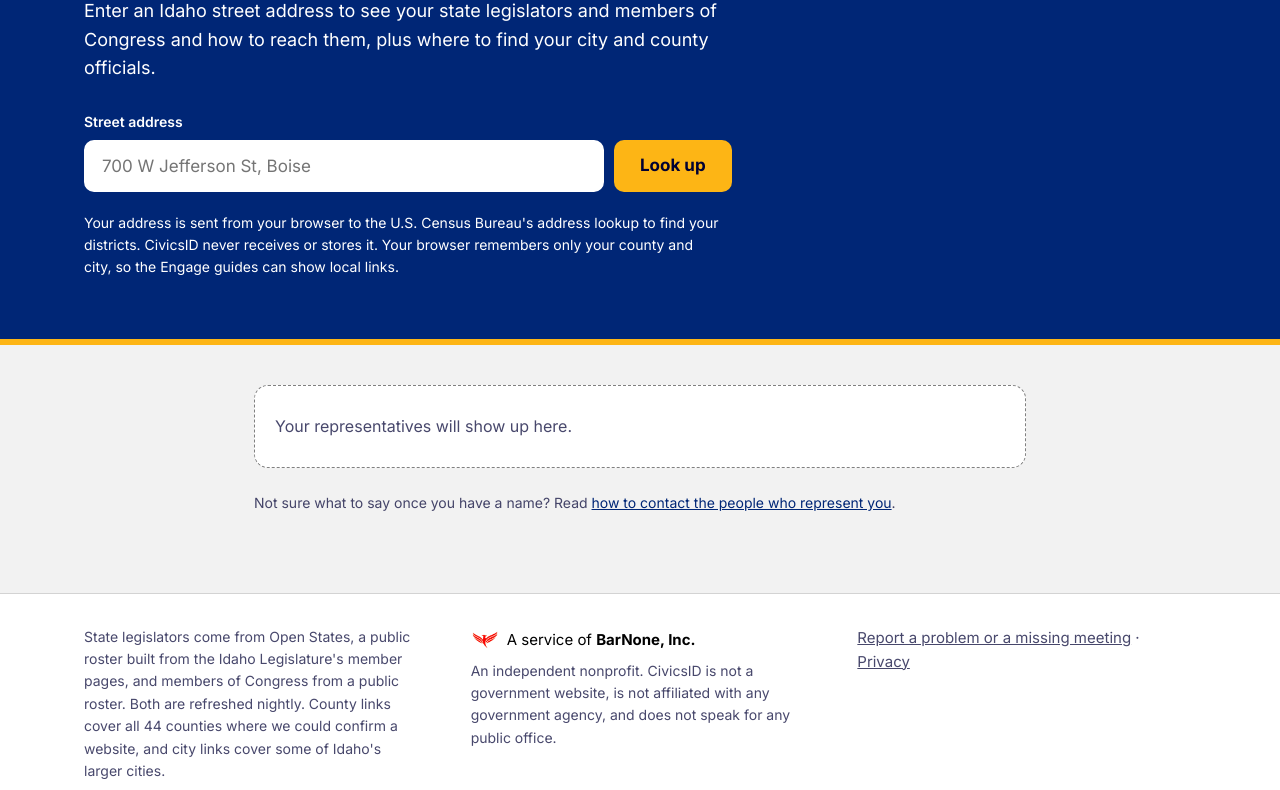
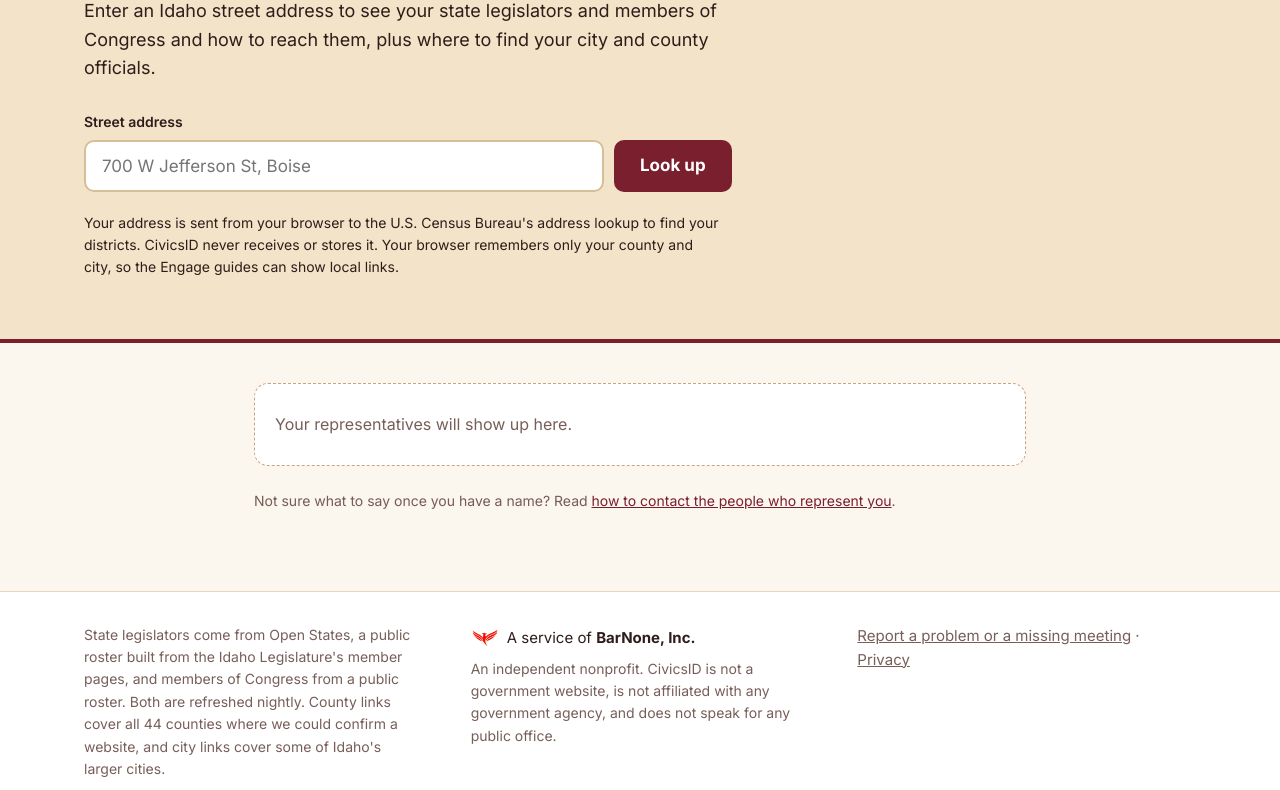
Before and after one commit to davidmorganlund-oss/CivicsID, a plain HTML site: page site/reps.html in a window 1280 px wide. Shown: the part 253-1043 px from the top of the page. Drawn offline with Linux system fonts and the light colour scheme.

Commit message:
Wheat palette: garnet accents on wheat and cream, warm dark mode
Not live: on its own branch until the palette is chosen. Theme color,
manifest, icons and share cards still to update when it is.

Co-Authored-By: Claude Opus 5.5 <noreply@anthropic.com>
Claude-Session: https://claude.ai/code/session_01VmF1YM56KS5HHQePJJg9AK

```diff
--- a/site/styles.css
+++ b/site/styles.css
@@ -9,43 +9,50 @@
 @font-face { font-family: "Barlow Condensed"; font-style: normal; font-weight: 600; font-display: swap; src: url("fonts/barlow-condensed-latin-600-normal.woff2") format("woff2"); }
 
 :root {
-  /* CivicsID palette and type, from the brand sheet David supplied (November 2026).
-     Blue #002676 and gold #FDB515 lead; the secondary blues, golds and rose add depth.
-     Gold is never used for text on white: it sits behind dark blue text or on blue. */
-  --blue: #002676; --blue-dark: #010133; --blue-medium: #004AAE; --blue-light: #9FD1FF;
-  --gold: #FDB515; --gold-dark: #FC9313; --gold-light: #FFE88D;
-  --rose-dark: #770747; --rose-light: #FFCFE5; --grey-light: #F2F2F2; --grey-dark: #808080;
+  /* CivicsID palette, November 2026: garnet (Idaho's state gem) as the accent,
+     on wheat and cream, with tan as a second accent. Garnet is for text, links,
+     buttons and rules; wheat and cream carry the large areas. */
+  --garnet: #7A1F2E; --garnet-dark: #5C1522; --garnet-medium: #9E2B3E; --garnet-light: #F2D7DB;
+  --wheat: #F3E3C8; --wheat-light: #F6EBDA; --tan: #B8874A; --tan-light: #D8BE98; --cream: #FBF6EE;
 
-  --ground: var(--grey-light); --ink: #000000; --petrol: var(--blue); --muted: rgb(1 1 51 / 0.72);
-  --line: rgb(128 128 128 / 0.35); --chip-line: var(--grey-dark); --tint: rgb(159 209 255 / 0.3); --card: #FFFFFF;
-  --accent: var(--gold); --accent-soft: var(--gold-light); --accent-ink: var(--blue-dark);
-  --alert-soft: var(--rose-light); --alert-ink: var(--rose-dark);
-  --focus: var(--blue-medium);
-  --hero-bg: var(--blue); --hero-rule: var(--gold); --hero-accent: var(--gold); --hero-accent-ink: var(--blue-dark);
-  --brand-accent: var(--gold-dark); --brand-blue: var(--blue); --brand-navy: var(--blue-dark);
+  --ground: var(--cream); --ink: #2E1D1A; --petrol: var(--garnet); --muted: rgb(74 40 34 / 0.75);
+  --line: rgb(184 135 74 / 0.35); --chip-line: #C9A57A; --tint: var(--wheat-light); --card: #FFFFFF;
+  --accent: var(--garnet); --accent-soft: var(--wheat-light); --accent-ink: var(--garnet-dark);
+  --alert-soft: var(--garnet-light); --alert-ink: var(--garnet);
+  --focus: var(--garnet-medium);
+  --hero-bg: var(--wheat); --hero-ink: #2E1D1A; --hero-heading: var(--garnet-dark); --hero-rule: var(--garnet);
+  --hero-accent: #8A5A22; --field-line: var(--tan-light);
+  --btn-bg: var(--garnet); --btn-ink: #FFFFFF;
+  --brand-accent: var(--tan); --brand-navy: var(--garnet-dark); --notice-focus: var(--wheat);
   --sans: "Inter", Arial, system-ui, sans-serif;
   --display: "Source Serif 4", "Times New Roman", Times, serif;
   --condensed: "Barlow Condensed", "Arial Narrow", Arial, sans-serif;
 }
 @media (prefers-color-scheme: dark) {
   :root:not([data-theme="light"]) {
-    --ground: #010133; --ink: #FFFFFF; --petrol: #9FD1FF; --muted: rgb(255 255 255 / 0.76);
-    --line: rgb(159 209 255 / 0.28); --chip-line: rgb(159 209 255 / 0.5); --tint: rgb(159 209 255 / 0.14); --card: #06104F;
-    --accent: #FDB515; --accent-soft: rgb(253 181 21 / 0.18); --accent-ink: #FFE88D;
-    --alert-soft: rgb(255 207 229 / 0.16); --alert-ink: #FFCFE5; --focus: #FDB515; --brand-accent: #FDB515;
+    --ground: #1C1311; --ink: #F7EFE5; --petrol: #F2B8C1; --muted: rgb(247 239 229 / 0.76);
+    --line: rgb(216 190 152 / 0.25); --chip-line: rgb(216 190 152 / 0.5); --tint: rgb(216 190 152 / 0.12); --card: #281B18;
+    --accent: #E3C08F; --accent-soft: rgb(227 192 143 / 0.16); --accent-ink: #F3E3C8;
+    --alert-soft: rgb(242 184 193 / 0.16); --alert-ink: #F2B8C1; --focus: #E3C08F;
+    --hero-bg: #2A1A17; --hero-ink: #F7EFE5; --hero-heading: #F3E3C8; --hero-rule: #9E2B3E;
+    --hero-accent: #E3C08F; --field-line: rgb(216 190 152 / 0.5);
+    --btn-bg: #9E2B3E; --btn-ink: #FFFFFF; --brand-accent: #E3C08F; --brand-navy: #3B1219;
   }
 }
 :root[data-theme="dark"] {
-  --ground: #010133; --ink: #FFFFFF; --petrol: #9FD1FF; --muted: rgb(255 255 255 / 0.76);
-  --line: rgb(159 209 255 / 0.28); --chip-line: rgb(159 209 255 / 0.5); --tint: rgb(159 209 255 / 0.14); --card: #06104F;
-  --accent: #FDB515; --accent-soft: rgb(253 181 21 / 0.18); --accent-ink: #FFE88D;
-  --alert-soft: rgb(255 207 229 / 0.16); --alert-ink: #FFCFE5; --focus: #FDB515; --brand-accent: #FDB515;
+  --ground: #1C1311; --ink: #F7EFE5; --petrol: #F2B8C1; --muted: rgb(247 239 229 / 0.76);
+  --line: rgb(216 190 152 / 0.25); --chip-line: rgb(216 190 152 / 0.5); --tint: rgb(216 190 152 / 0.12); --card: #281B18;
+  --accent: #E3C08F; --accent-soft: rgb(227 192 143 / 0.16); --accent-ink: #F3E3C8;
+  --alert-soft: rgb(242 184 193 / 0.16); --alert-ink: #F2B8C1; --focus: #E3C08F;
+  --hero-bg: #2A1A17; --hero-ink: #F7EFE5; --hero-heading: #F3E3C8; --hero-rule: #9E2B3E;
+  --hero-accent: #E3C08F; --field-line: rgb(216 190 152 / 0.5);
+  --btn-bg: #9E2B3E; --btn-ink: #FFFFFF; --brand-accent: #E3C08F; --brand-navy: #3B1219;
 }
 * { box-sizing: border-box; }
 body { margin: 0; background: var(--ground); color: var(--ink); font: 16px/1.6 var(--sans); }
 a { color: var(--petrol); } a:hover { opacity: 0.8; }
 :focus-visible { outline: 3px solid var(--focus); outline-offset: 2px; }
-.hero :focus-visible, .notice :focus-visible { outline-color: var(--hero-accent); }
+.notice :focus-visible { outline-color: var(--notice-focus); }
 .hero.plain :focus-visible { outline-color: var(--focus); }
 .wrap { max-width: 1160px; margin: 0 auto; padding-inline: 24px; }
 .notice { background: var(--brand-navy); color: #fff; font-size: 13px; padding: 8px 24px; text-align: center; }
@@ -60,17 +67,18 @@ a { color: var(--petrol); } a:hover { opacity: 0.8; }
 .top nav a { padding: 10px 12px; font-family: var(--condensed); font-size: 18px; letter-spacing: 0.03em; text-transform: uppercase; font-weight: 500; text-decoration: none; color: var(--muted); border-bottom: 3px solid transparent; }
 .top nav a[aria-current="page"] { font-weight: 600; color: var(--petrol); border-bottom-color: var(--accent); }
 
-.hero { background: var(--hero-bg); color: #fff; border-bottom: 6px solid var(--hero-rule); }
+.hero { background: var(--hero-bg); color: var(--hero-ink); border-bottom: 4px solid var(--hero-rule); }
+.hero:not(.plain) h1 { color: var(--hero-heading); }
 .hero .wrap { padding-block: 56px 60px; display: flex; flex-direction: column; gap: 20px; }
 h1 { margin: 0; font-family: var(--display); font-weight: 700; font-size: clamp(2.1rem, 5vw, 3.25rem); line-height: 1.08; letter-spacing: -0.015em; max-width: 800px; text-wrap: balance; }
-.hero p { margin: 0; max-width: 640px; color: #FFFFFF; }
+.hero p { margin: 0; max-width: 640px; color: var(--hero-ink); }
 .hero .lede { font-size: 1.125rem; }
 .hero .small { font-size: 14px; }
 .search { display: flex; flex-wrap: wrap; gap: 10px; align-items: flex-end; margin-top: 8px; }
 .field { display: flex; flex-direction: column; gap: 6px; flex: 1 1 260px; max-width: 420px; }
 .field label { font-size: 14px; font-weight: 600; }
-.field input, .field select { height: 52px; padding: 0 16px; border-radius: 10px; border: 2px solid #fff; font: inherit; font-size: 17px; color: #000; background: #fff; }
-.btn { height: 52px; padding: 0 26px; border: 0; border-radius: 10px; background: var(--hero-accent); color: var(--hero-accent-ink); font: inherit; font-weight: 700; font-size: 17px; cursor: pointer; }
+.field input, .field select { height: 52px; padding: 0 16px; border-radius: 10px; border: 2px solid var(--field-line); font: inherit; font-size: 17px; color: #000; background: #fff; }
+.btn { height: 52px; padding: 0 26px; border: 0; border-radius: 10px; background: var(--btn-bg); color: var(--btn-ink); font: inherit; font-weight: 700; font-size: 17px; cursor: pointer; }
 .hero.plain { background: transparent; color: var(--ink); border-bottom: 0; } .hero.plain p { color: var(--muted); } .hero.plain .wrap { padding-block: 56px 8px; }
 
 .layout { display: flex; flex-wrap: wrap; gap: 40px; align-items: flex-start; padding-block: 40px 64px; }
@@ -171,7 +179,7 @@ footer p { margin: 0; flex: 1 1 320px; }
 /* Numbered steps in guides */
 .guide ol.steps { counter-reset: step; list-style: none; padding-left: 0; }
 .guide ol.steps li { counter-increment: step; position: relative; padding: 10px 0 10px 48px; border-left: 2px solid var(--line); margin-left: 15px; }
-.guide ol.steps li::before { content: counter(step); position: absolute; left: -16px; top: 8px; width: 30px; height: 30px; border-radius: 50%; background: var(--hero-bg); color: #fff; font-weight: 700; display: grid; place-items: center; font-size: 14px; }
+.guide ol.steps li::before { content: counter(step); position: absolute; left: -16px; top: 8px; width: 30px; height: 30px; border-radius: 50%; background: var(--btn-bg); color: var(--btn-ink); font-weight: 700; display: grid; place-items: center; font-size: 14px; }
 
 .eyebrow.light { color: var(--hero-accent); margin: 0; }
 
@@ -179,8 +187,6 @@ footer p { margin: 0; flex: 1 1 320px; }
 .when small { display: block; margin-top: 2px; font-family: var(--condensed); font-size: 13px; font-weight: 500; letter-spacing: 0.04em; text-transform: uppercase; color: var(--muted); }
 .card.warm, .card.warm h2, .card.warm p { color: var(--accent-ink); }
 .card.warm a { color: var(--accent-ink); }
-@media (prefers-color-scheme: dark) { :root:not([data-theme="light"]) .card.warm a { color: #9FD1FF; } }
-:root[data-theme="dark"] .card.warm a { color: #9FD1FF; }
 h3 { font-family: var(--sans); }
 .card h2, .card h3, .notice-card h3 { font-family: var(--display); }
 
```
